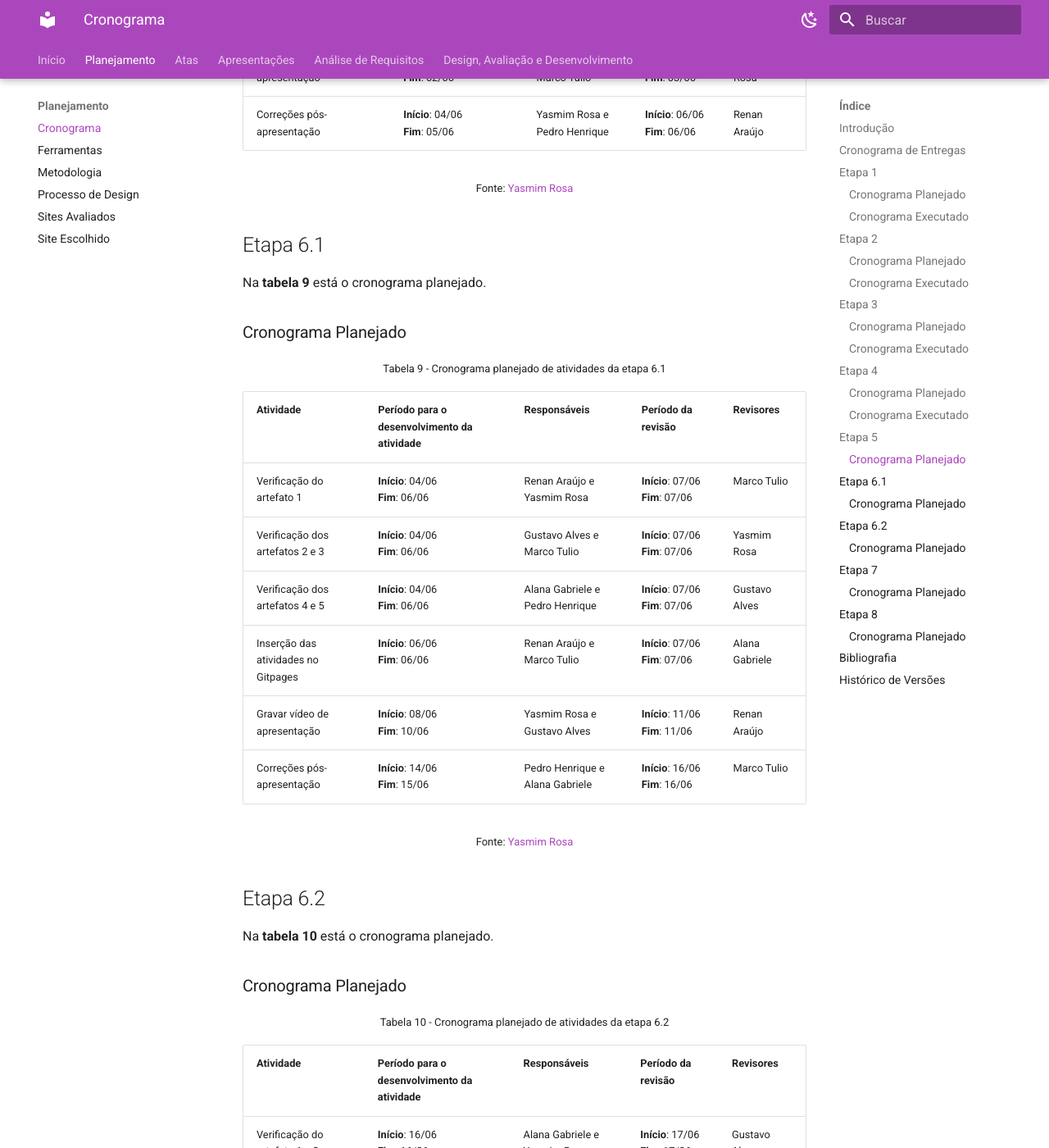
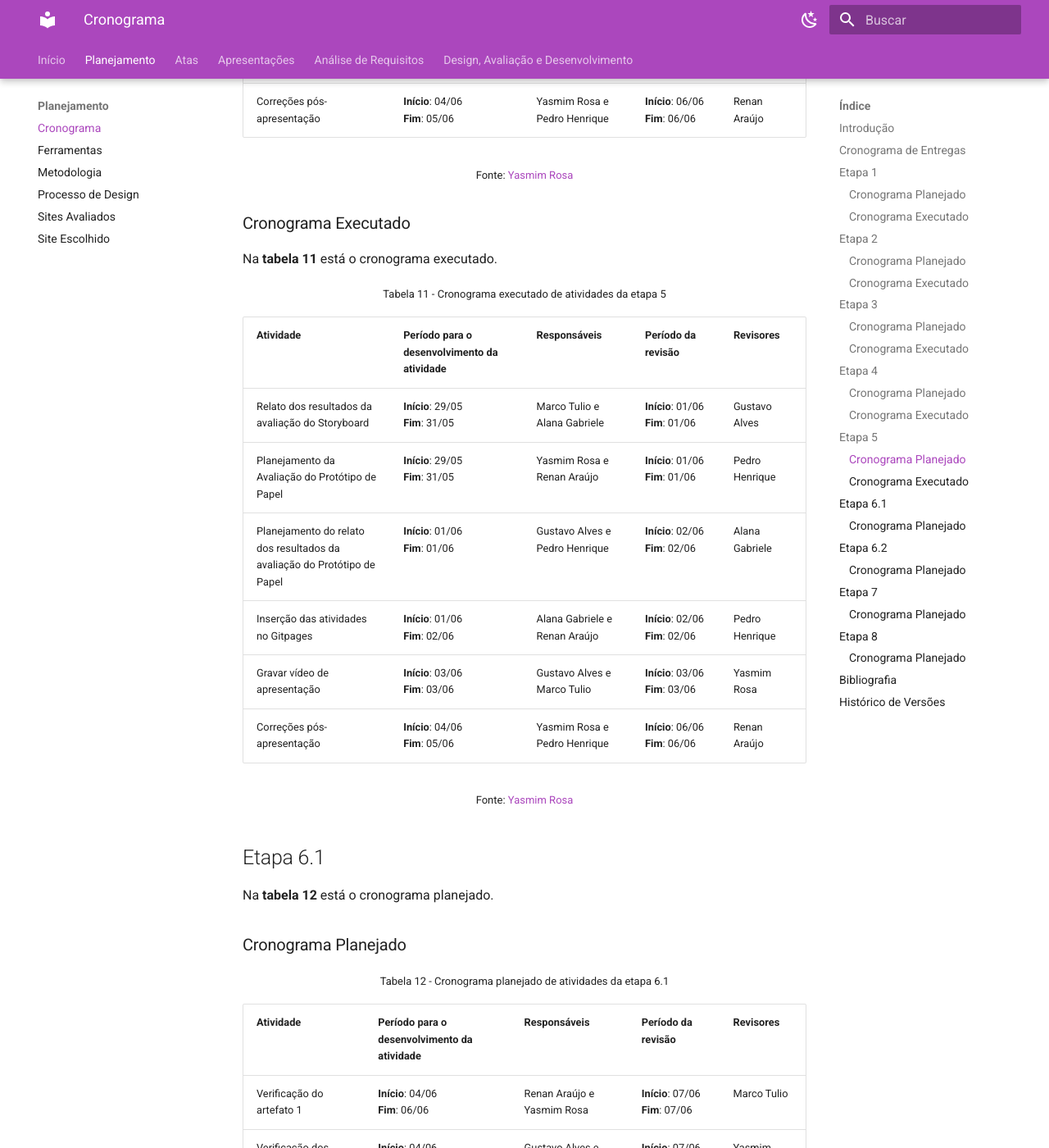
Before and after one commit to Interacao-Humano-Computador/2024.1-Grupo08, an MkDocs documentation site: the page built from docs/planejamento/cronograma.md, in a window 1280 px wide and 1400 px high, scrolled down 9431 px. Shown: the whole window at 82% size. Built offline with MkDocs 1.6.1 and Material for MkDocs 9.7.7, drawn with Linux system fonts in a browser that asks for light colours; some of the changed text lies outside the part shown.

Commit message:
ajuste numeração de tabelas e figuras

```diff
--- a/docs/planejamento/cronograma.md
+++ b/docs/planejamento/cronograma.md
@@ -176,8 +176,8 @@ Na **tabela 9** está o cronograma executado da etapa 4.
 
 
 ## Etapa 5
+### Cronograma Planejado
 Na **tabela 10** está o cronograma planejado.
-### Cronograma Planejado
 
 <font size="2"><p style="text-align: center">Tabela 10 - Cronograma planejado de atividades da etapa 5 </p></font>
 
@@ -192,12 +192,27 @@ Na **tabela 10** está o cronograma planejado.
 
 <font size="2"><p style="text-align: center">Fonte: [Yasmim Rosa](https://github.com/yaskisoba)</p></font>
 
+### Cronograma Executado
+Na **tabela 11** está o cronograma executado.
+
+<font size="2"><p style="text-align: center">Tabela 11 - Cronograma executado de atividades da etapa 5 </p></font>
+
+| Atividade                       | Período para o desenvolvimento da atividade | Responsáveis             | Período da revisão | Revisores |
+|---------------------------------|--------------------------------------------|--------------------------|--------------------|-----------|
+| Relato dos resultados da avaliação do Storyboard        | **Início**: 29/05 <br> **Fim**: 31/05    | Marco Tulio e Alana Gabriele | **Início**: 01/06 <br> **Fim**: 01/06 | Gustavo Alves     |
+| Planejamento da Avaliação do Protótipo de Papel         | **Início**: 29/05 <br> **Fim**: 31/05 | Yasmim Rosa e Renan Araújo  | **Início**: 01/06 <br> **Fim**: 01/06 | Pedro Henrique    |
+| Planejamento do relato dos resultados da avaliação do Protótipo de Papel | **Início**: 01/06 <br> **Fim**: 01/06                  | Gustavo Alves e Pedro Henrique        | **Início**: 02/06 <br> **Fim**: 02/06 | Alana Gabriele     |
+| Inserção das atividades no Gitpages | **Início**: 01/06 <br> **Fim**: 02/06 | Alana Gabriele e Renan Araújo    | **Início**: 02/06 <br> **Fim**: 02/06 |  Pedro Henrique     |
+| Gravar vídeo de apresentação    | **Início**: 03/06 <br> **Fim**: 03/06 | Gustavo Alves e Marco Tulio                    | **Início**: 03/06 <br> **Fim**: 03/06              | Yasmim Rosa     |
+| Correções pós-apresentação      | **Início**: 04/06 <br> **Fim**: 05/06 | Yasmim Rosa e Pedro Henrique               | **Início**: 06/06 <br> **Fim**: 06/06 | Renan Araújo |
+
+<font size="2"><p style="text-align: center">Fonte: [Yasmim Rosa](https://github.com/yaskisoba)</p></font>
 
 ## Etapa 6.1
-Na **tabela 9** está o cronograma planejado.
+Na **tabela 12** está o cronograma planejado.
 ### Cronograma Planejado
 
-<font size="2"><p style="text-align: center">Tabela 9 - Cronograma planejado de atividades da etapa 6.1 </p></font>
+<font size="2"><p style="text-align: center">Tabela 12 - Cronograma planejado de atividades da etapa 6.1 </p></font>
 
 
 | Atividade                       | Período para o desenvolvimento da atividade | Responsáveis             | Período da revisão | Revisores |
@@ -214,10 +229,10 @@ Na **tabela 9** está o cronograma planejado.
 
 
 ## Etapa 6.2
-Na **tabela 10** está o cronograma planejado.
+Na **tabela 13** está o cronograma planejado.
 ### Cronograma Planejado
 
-<font size="2"><p style="text-align: center">Tabela 10 - Cronograma planejado de atividades da etapa 6.2 </p></font>
+<font size="2"><p style="text-align: center">Tabela 13 - Cronograma planejado de atividades da etapa 6.2 </p></font>
 
 | Atividade                       | Período para o desenvolvimento da atividade | Responsáveis             | Período da revisão | Revisores |
 |--------------------------------- |--------------------------------------------|--------------------------|--------------------|-----------|
@@ -232,10 +247,10 @@ Na **tabela 10** está o cronograma planejado.
 
 
 ## Etapa 7
-Na **tabela 11** está o cronograma planejado.
+Na **tabela 14** está o cronograma planejado.
 ### Cronograma Planejado
 
-<font size="2"><p style="text-align: center">Tabela 11 - Cronograma planejado de atividades da etapa 7 </p></font>
+<font size="2"><p style="text-align: center">Tabela 14 - Cronograma planejado de atividades da etapa 7 </p></font>
 
 
 | Atividade                       | Período para o desenvolvimento da atividade | Responsáveis             | Período da revisão | Revisores |
@@ -251,10 +266,10 @@ Na **tabela 11** está o cronograma planejado.
 
 
 ## Etapa 8
-Na **tabela 12** está o cronograma planejado.
+Na **tabela 15** está o cronograma planejado.
 ### Cronograma Planejado
 
-<font size="2"><p style="text-align: center">Tabela 12 - Cronograma planejado de atividades da etapa 8 </font>
+<font size="2"><p style="text-align: center">Tabela 15 - Cronograma planejado de atividades da etapa 8 </font>
 
 
 | Atividade                       | Período para o desenvolvimento da atividade | Responsáveis             | Período da revisão | Revisores |
```
Also changed, not shown: docs/planejamento/ferramentas.md (+2 -2 lines), docs/planejamento/processo_design.md (+6 -6 lines), docs/planejamento/site_escolhido.md (+1 -1 lines), docs/planejamento/sites_avaliados.md (+14 -7 lines).
